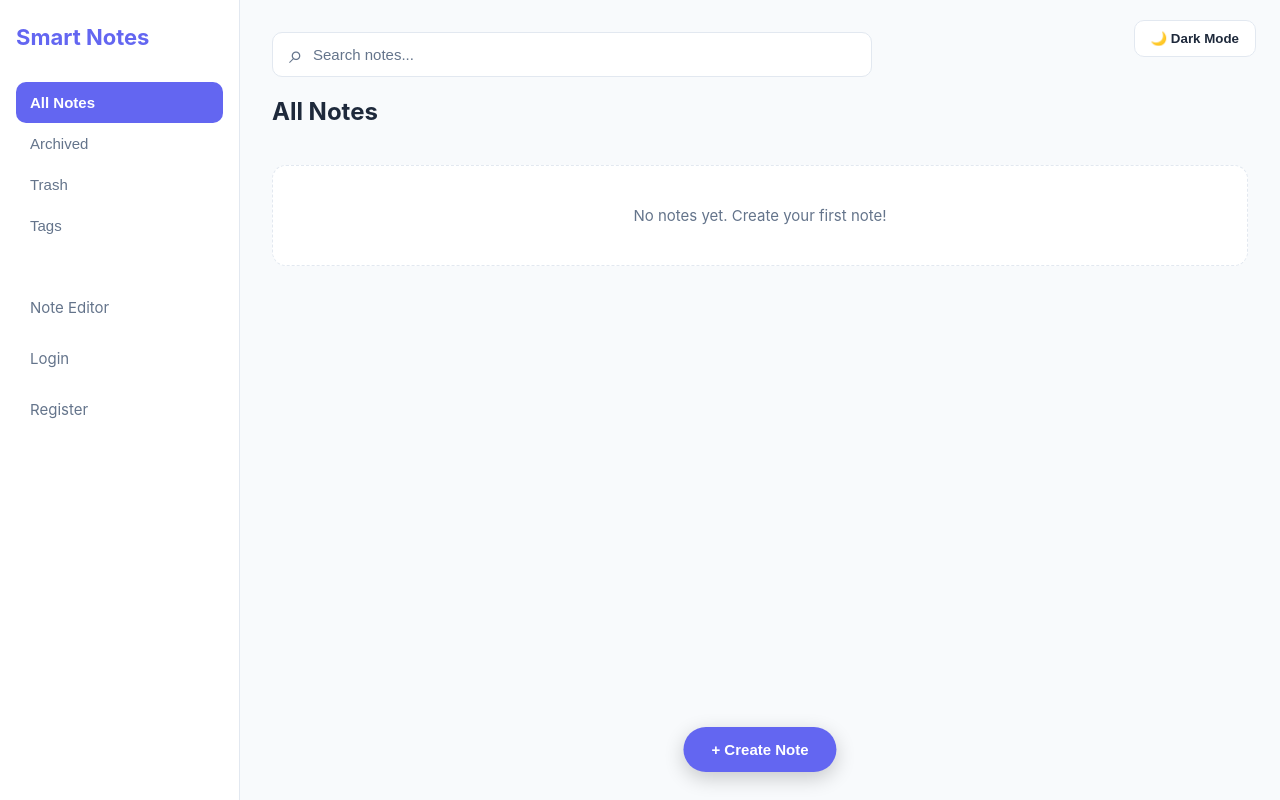
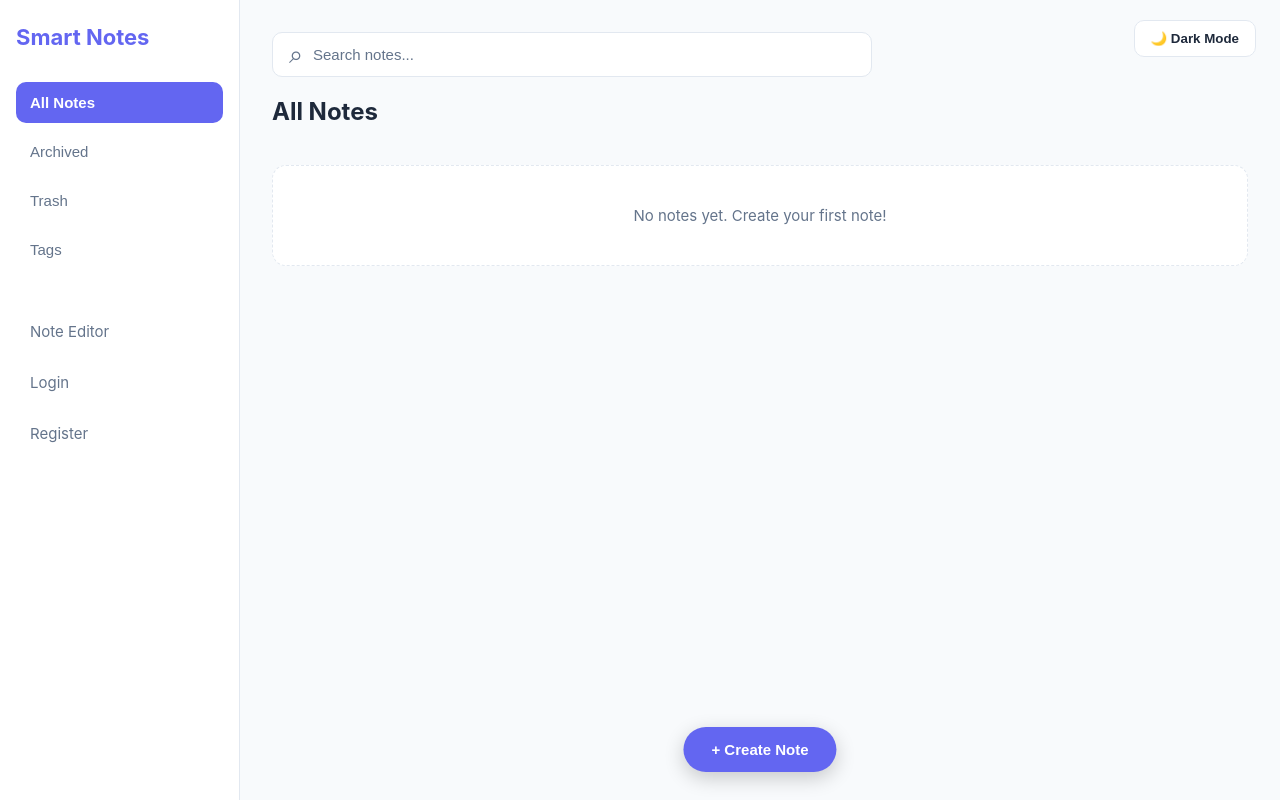
Before and after one commit to Siddharth-sem/PROJECTS-MERN, a React app in the folder smart-notes/frontend/: page /dashboard in a window 1280 px wide. Built offline with nearby package versions, Linux system fonts and the light colour scheme; the HTML template or start-up script is replaced by a standard one.

Commit message:
fix: add missing class name to sidebar navigation for styling consistency

```diff
--- a/smart-notes/frontend/src/components/Sidebar.jsx
+++ b/smart-notes/frontend/src/components/Sidebar.jsx
@@ -12,7 +12,7 @@ const Sidebar = ({ activeSection, setActiveSection }) => {
     <aside className="sidebar">
       <h1 className="sidebar-logo">Smart Notes</h1>
 
-      <nav>
+      <nav className="sidebar-nav">
       {sections.map((section) => (
         <button
           key={section.value}
```
